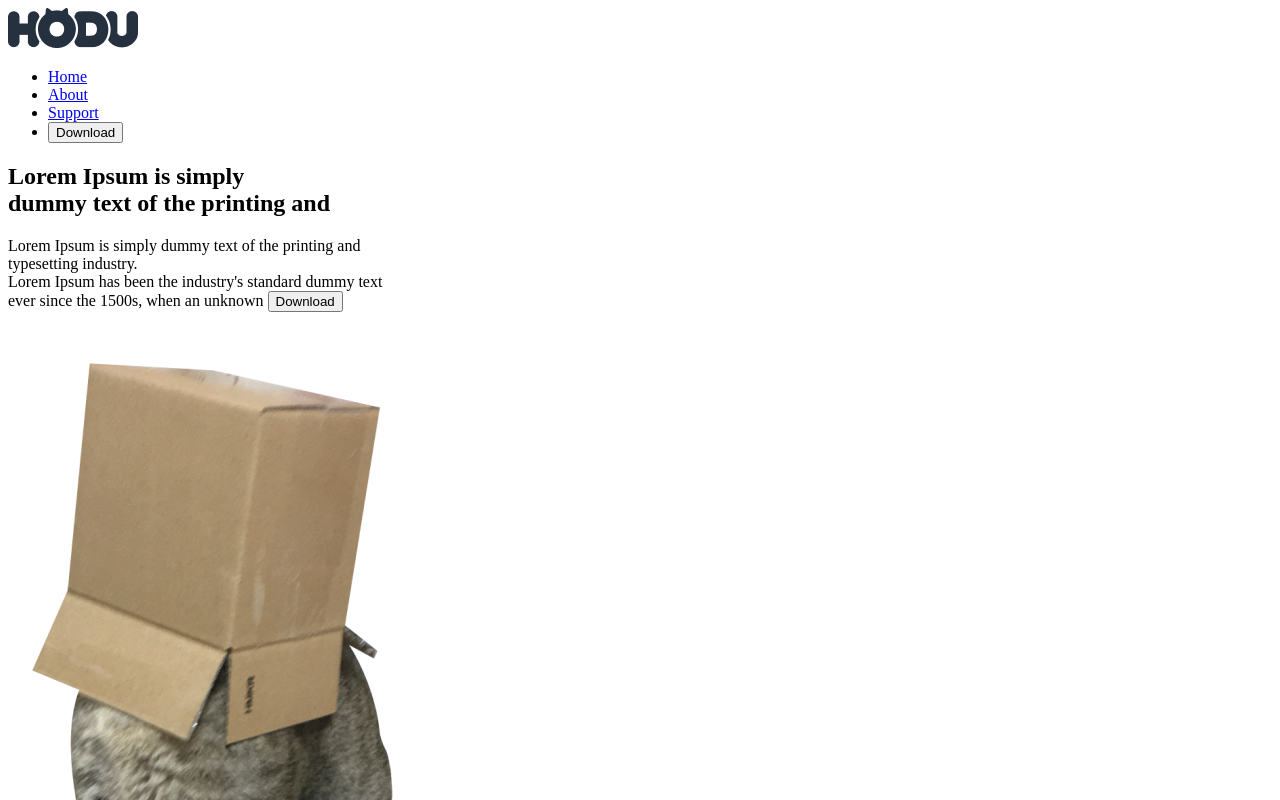
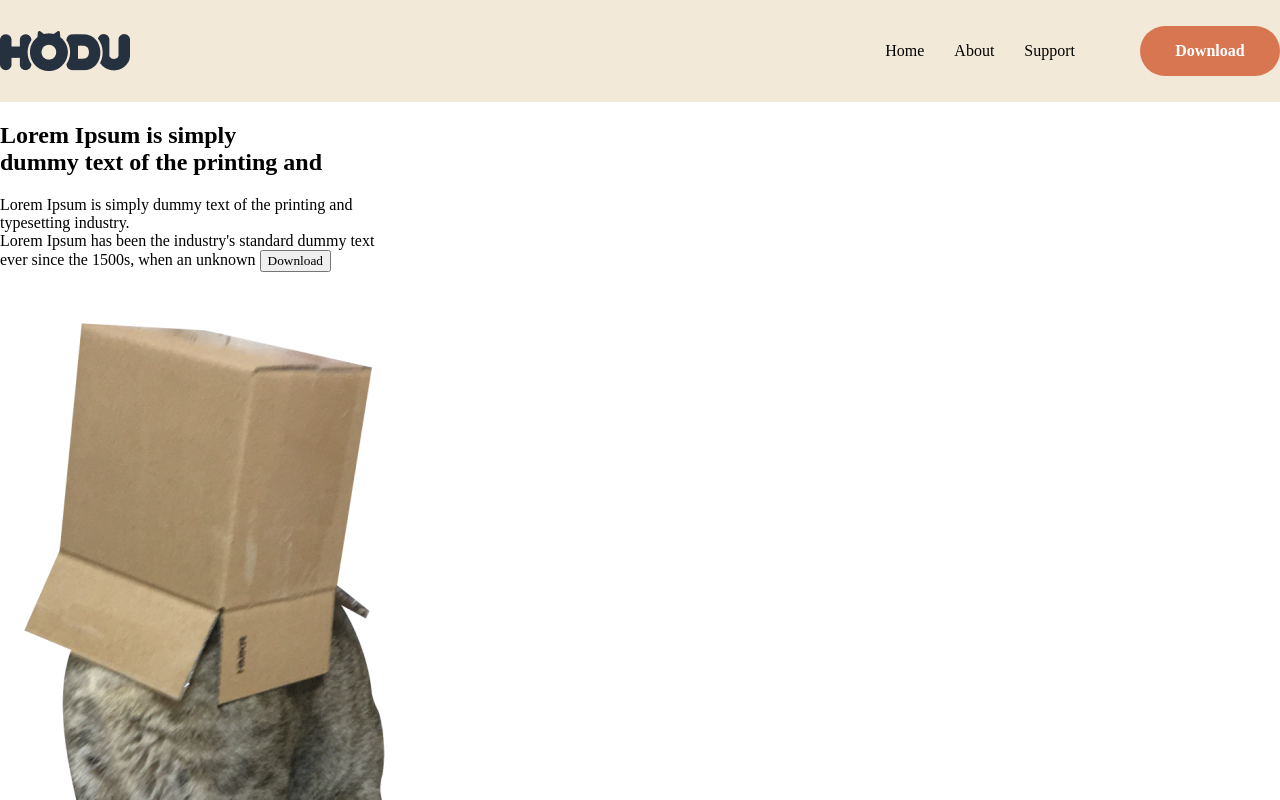
Before and after one commit to fernandokkang/Ormi-4th-front-end-project, a plain HTML site: page index.html in a window 1280 px wide. Shown: the top 800 px of the page. Drawn offline with Linux system fonts and the light colour scheme; a web font is replaced by a local one.

Commit message:
feat. navbar css 적용 완료

```diff
--- /dev/null
+++ b/css/common.css
@@ -0,0 +1,10 @@
+* {
+    font-family: Pretendard-Regular;
+}
+body{
+    margin: 0;
+}
+a {
+    text-decoration: none;
+    color: #000000;
+}
--- /dev/null
+++ b/css/navbar.css
@@ -0,0 +1,39 @@
+.navbar {
+    display: flex;
+    justify-content: center;
+
+    height: 102px;
+    background-color: #F2E9D8;
+}
+.nav-div {
+    display: flex;
+    justify-content: space-between;
+    align-items: center;
+
+    width: 1280px;
+}
+.nav-menu-div {
+    display: flex;
+    align-items: center;
+
+    gap: 50px;
+}
+.nav-menu {
+    display: flex;
+    list-style: none;
+    font-size: 16px;
+}
+.nav-menu li{
+    padding: 15px;
+}
+.nav-download-btn{
+    width: 140px;
+    height: 50px;
+    border-radius: 40px;
+    border: none;
+    font-size: 16px;
+    font-weight: bold;
+
+    color: #FFFFFF;
+    background-color: #D97652;
+}
--- /dev/null
+++ b/font/pretendard.css
@@ -0,0 +1,6 @@
+@font-face {
+    font-family: 'Pretendard-Regular';
+    src: url('https://cdn.jsdelivr.net/gh/Project-Noonnu/noonfonts_2107@1.1/Pretendard-Regular.woff') format('woff');
+    font-weight: 400;
+    font-style: normal;
+}
--- a/index.html
+++ b/index.html
@@ -3,16 +3,23 @@
 <head>
     <meta charset="UTF-8">
     <title>오르미 4기 프론트엔드 개인 프로젝트</title>
+    <link rel="stylesheet" href="font/pretendard.css" type="text/css">
+    <link rel="stylesheet" href="css/common.css" type="text/css">
+    <link rel="stylesheet" href="css/navbar.css" type="text/css">
 </head>
 <body>
-    <nav>
-        <img src="image/navbar-logo.png">
-        <ul>
-            <li><a href="#">Home</a></li>
-            <li><a href="#">About</a></li>
-            <li><a href="#">Support</a></li>
-            <li><button>Download</button></li>
-        </ul>
+    <nav class="navbar">
+        <div class="nav-div">
+            <img src="image/navbar-logo.png">
+            <div class="nav-menu-div">
+                <ul class="nav-menu">
+                    <li><a href="#">Home</a></li>
+                    <li><a href="#">About</a></li>
+                    <li><a href="#">Support</a></li>
+                </ul>
+                <button class="nav-download-btn">Download</button>
+            </div>
+        </div>
     </nav>
     <main>
         <div>
@@ -67,7 +74,7 @@
     </div>
     <div class="map-area">
         <h3>
-            Where you`ll be
+            Where you'll be
         </h3>
         <span>
             지도에 찍힌 주소 출력
```
